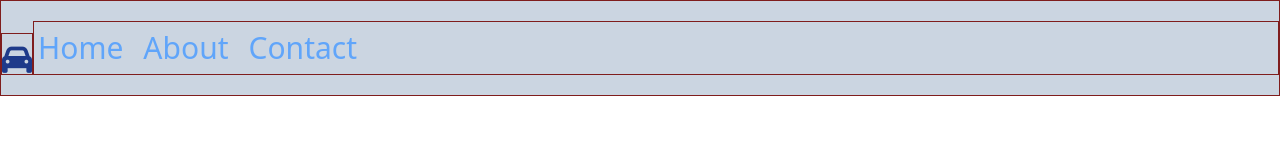
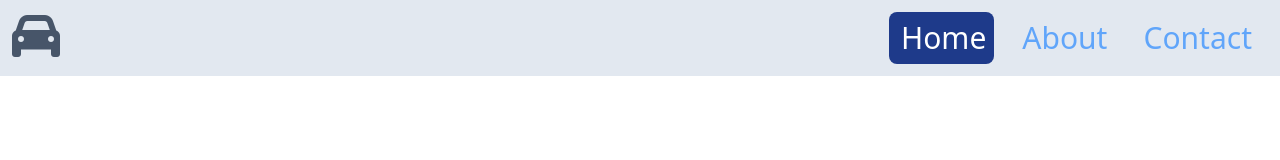
Before and after one commit to redrosekana/tailwaind-test, a website: page learn-tailwind/src/practice/demo1.html in a window 1280 px wide. Drawn offline with Linux system fonts and the light colour scheme.

Commit message:
success demo1 navbar

```diff
--- a/learn-tailwind/src/input.css
+++ b/learn-tailwind/src/input.css
@@ -7,6 +7,5 @@
         transition: 0.5s all ease;
         color:white;
         @apply bg-blue-900
-
     }
 }
--- a/learn-tailwind/src/practice/demo1.html
+++ b/learn-tailwind/src/practice/demo1.html
@@ -9,25 +9,30 @@
     <script src="https://kit.fontawesome.com/70e1721a75.js" crossorigin="anonymous"></script>
 </head>
 <body>
-    <div class="w-full bg-slate-300 h-24 flex items-center border border-1 border-red-900">
-        <div class="mx-auto w-full">
-            <div class="translate-y-[50px] flex flex-col justify-start sm:top-0 sm:left-0  sm:flex-row sm:justify-between sm:translate-y-0">
-                <div class="text-3xl cursor-pointer text-blue-900 border border-1 border-red-900 mt-3">
-                    <i class="fa-sharp fa-solid fa-car translate-y-0 sm:translate-y-2"></i>
-                </div>
-                <button class="text-3xl absolute top-0 right-5 visible sm:invisible">
-                    <i class="fa-solid fa-bars text-blue-900"></i>
-                </button>
-                <ul class="w-full flex flex-col sm:flex-row cursor-pointer translate-y-10 sm:translate-y-0 border border-1 border-red-900">
-                    <li class="mr-3 px-1 py-2 rounded-lg text-blue-400 text-md sm:text-3xl">Home</li>
-                    <li class="mr-3 px-1 py-2 rounded-lg text-blue-400 text-md sm:text-3xl">About</li>
-                    <li class="mr-3 px-1 py-2 rounded-lg text-blue-400 text-md sm:text-3xl">Contact</li>
-                </ul>
+    <nav class="w-full bg-slate-200 fixed">
+        <div class="w-full p-3  flex flex-col justify-start md:flex-row md:justify-between relative">
+            <div class="text-5xl">
+                <i class="fa-sharp fa-solid fa-car text-slate-600"></i>
             </div>
+            <button class="text-5xl inline-block md:hidden absolute right-3" id="hamberger">
+                <i class="fa-solid fa-bars bg-zinc-300 p-1 rounded-md text-slate-600"></i>
+            </button>
+            <ul class="hidden items-center md:flex md:flex-row md:justify-between text-3xl mt-4 md:mt-0" id="menu">
+                <li class="rounded-lg pl-3 p-2 mx-2 text-blue-400 click-btn">Home</li>
+                <li class="rounded-lg pl-3 p-2 mx-2 text-blue-400">About</li>
+                <li class="rounded-lg pl-3 p-2 mx-2 text-blue-400">Contact</li>
+            </ul>
         </div>
-    </div>
+    </nav>
     <script>
         const liEl = document.getElementsByTagName("li")
+        const hamberger = document.getElementById("hamberger")
+        const menu = document.getElementById("menu")
+
+        hamberger.onclick = (ev) => {
+            console.log(ev.target)
+            menu.classList.toggle("hidden")
+        }
 
         let num = 0
         for (let e=0;e<liEl.length;e++){
@@ -42,7 +47,6 @@
                     }else{
                         liEl[i].classList.remove("click-btn")
                     }
-
                 }
             })
             num++
```
Also changed, not shown: learn-tailwind/dist/output.css.
